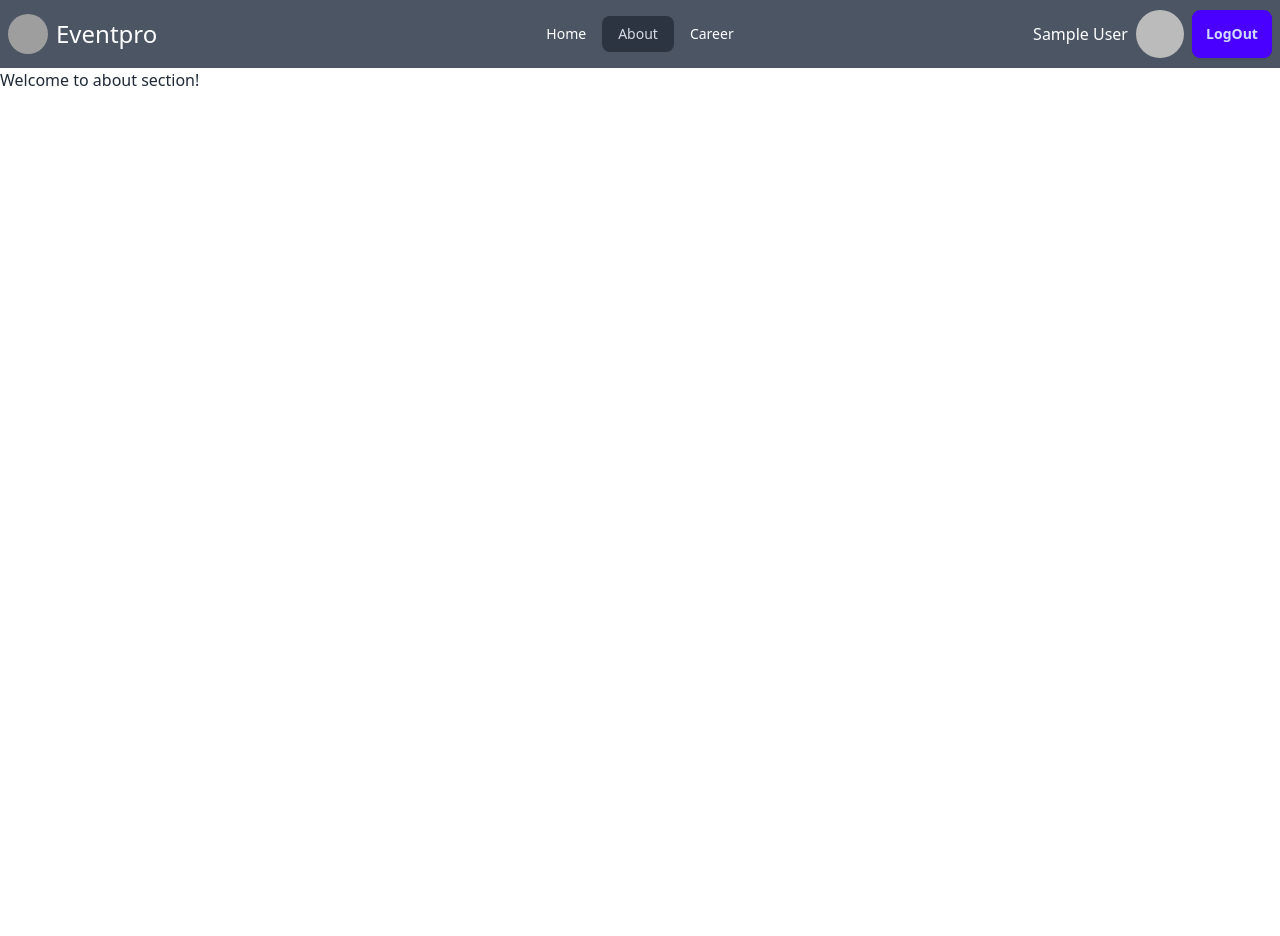
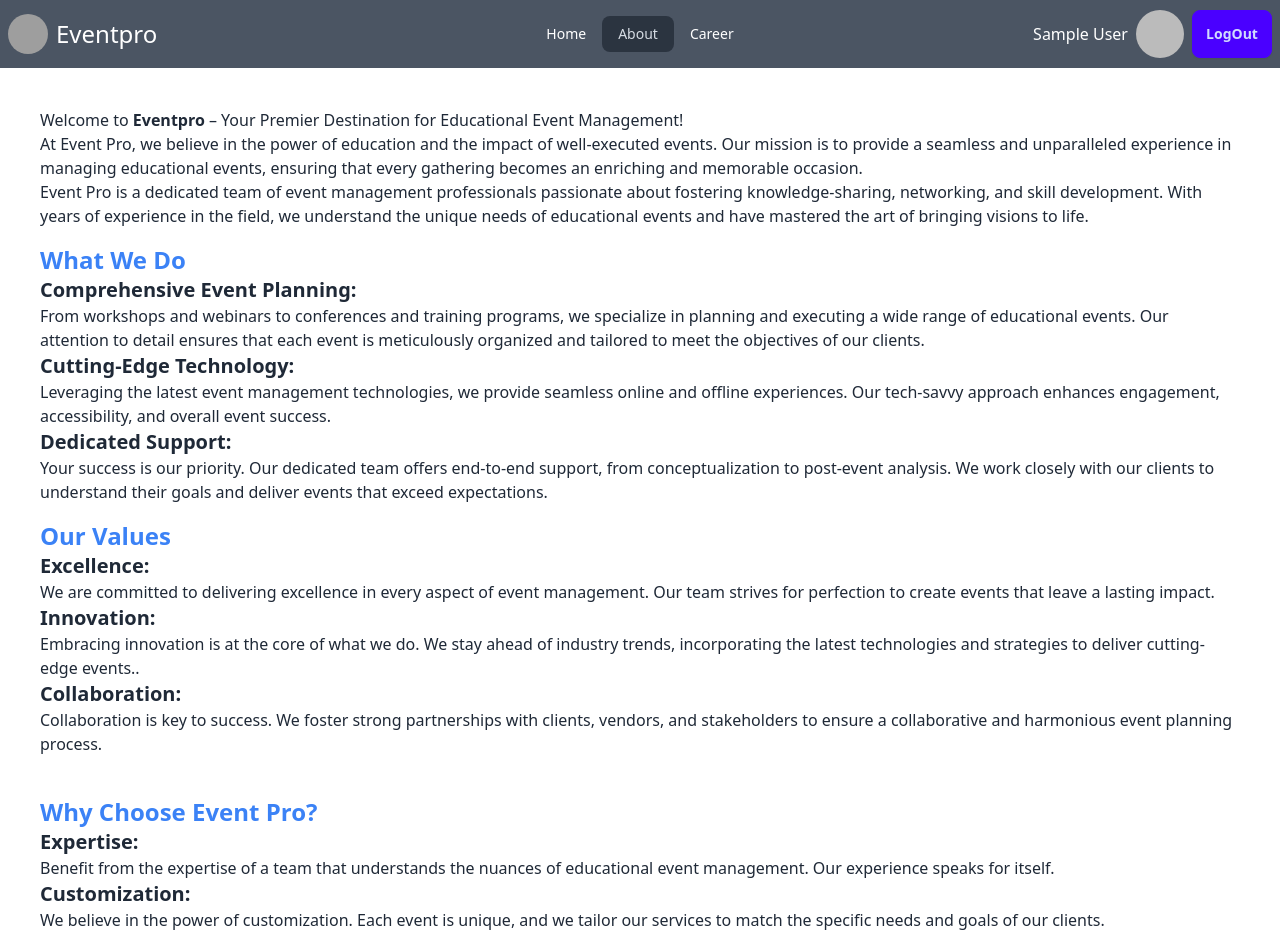
Before and after one commit to arif20026/event-management, a React (Vite) app: page /about in a window 1280 px wide. Shown: the top 936 px of the page. Before the commit the page ends 800 px from the top, so only its background shows below. Built offline with nearby package versions, Linux system fonts and the light colour scheme; no server answers; sample sign-in values are in the browser's storage; grey boxes are pictures that could not be loaded.

Commit message:
added about page and career page

```diff
--- a/src/Pages/About/About.jsx
+++ b/src/Pages/About/About.jsx
@@ -5,7 +5,67 @@ const About = () => {
         <div>
             <Navbar></Navbar>
 
-            <h3>Welcome to about section!</h3>
+            <div className="m-10">
+
+                Welcome to <span className="font-bold">Eventpro</span> – Your Premier Destination for Educational Event Management!<br />
+
+                At Event Pro, we believe in the power of education and the impact of well-executed events. Our mission is to provide a seamless and unparalleled experience in managing educational events, ensuring that every gathering becomes an enriching and memorable occasion.<br />
+
+
+                <div>
+                Event Pro is a dedicated team of event management professionals passionate about fostering knowledge-sharing, networking, and skill development. With years of experience in the field, we understand the unique needs of educational events and have mastered the art of bringing visions to life.<br />
+                </div>
+
+                <div className="my-4">
+                <span className="text-2xl text-blue-500 font-bold">What We Do</span><br />
+                <span className="text-xl font-bold">Comprehensive Event Planning:</span><br />
+                From workshops and webinars to conferences and training programs, we specialize in planning and executing a wide range of educational events. Our attention to detail ensures that each event is meticulously organized and tailored to meet the objectives of our clients.<br />
+                <span className="text-xl font-bold">Cutting-Edge Technology:</span><br />
+
+
+                Leveraging the latest event management technologies, we provide seamless online and offline experiences. Our tech-savvy approach enhances engagement, accessibility, and overall event success.<br />
+                <span className="text-xl font-bold">Dedicated Support:</span><br />
+
+
+                Your success is our priority. Our dedicated team offers end-to-end support, from conceptualization to post-event analysis. We work closely with our clients to understand their goals and deliver events that exceed expectations.
+                </div>
+
+                <div className="my-4">
+                <span className="text-2xl text-blue-500 font-bold">Our Values</span><br />
+
+                <span className="text-xl font-bold">Excellence:</span><br />
+                We are committed to delivering excellence in every aspect of event management. Our team strives for perfection to create events that leave a lasting impact.<br />
+
+                <span className="text-xl font-bold">Innovation:</span><br />
+                Embracing innovation is at the core of what we do. We stay ahead of industry trends, incorporating the latest technologies and strategies to deliver cutting-edge events..<br />
+
+                <span className="text-xl font-bold">Collaboration:</span><br />
+                Collaboration is key to success. We foster strong partnerships with clients, vendors, and stakeholders to ensure a collaborative and harmonious event planning process.<br />
+
+
+                <br />
+
+                </div>
+
+                <div >
+                <span className="text-2xl text-blue-500 font-bold">Why Choose Event Pro?</span> <br />
+                <span className="text-xl font-bold">Expertise:</span>
+
+                <br />
+                Benefit from the expertise of a team that understands the nuances of educational event management. Our experience speaks for itself. <br />
+                <span className="text-xl font-bold">Customization:</span>
+
+                <br />
+                We believe in the power of customization. Each event is unique, and we tailor our services to match the specific needs and goals of our clients.<br />
+                <span className="text-xl font-bold">Passion for Education:</span>
+                <br />
+                Education is not just an industry for us; it's a passion. We are driven by the desire to contribute to the growth and success of educational initiatives. <br />
+                </div>
+
+                Thank you for considering Event Pro as your trusted partner in educational event management. We look forward to the opportunity to collaborate with you and turn your vision into a memorable and impactful reality.
+
+                For inquiries and partnership opportunities, contact us today!
+            </div>
 
         </div>
     );
--- a/src/Pages/Career/Career.jsx
+++ b/src/Pages/Career/Career.jsx
@@ -5,7 +5,40 @@ const Career = () => {
         <div>
             <Navbar></Navbar>
 
-            <h3>Welcome to career section!</h3>
+            <section className="m-4 space-y-4">
+                <h1 className="text-2xl">Join Our Team at Event Pro</h1>
+
+                <article>
+                    <h2 className="text-2xl text-blue-500">Why Work at Event Pro?</h2>
+                    <ul>
+                        <li><strong>Exciting Challenges:</strong> Join a team that thrives on tackling exciting challenges.</li>
+                        <li><strong>Innovative Environment:</strong> Be part of an innovative and forward-thinking environment.</li>
+                        <li><strong>Collaborative Culture:</strong> Collaboration is at the heart of our culture.</li>
+                        <li><strong>Growth Opportunities:</strong> We believe in nurturing talent and providing growth opportunities.</li>
+                    </ul>
+                </article>
+
+                <article>
+                    <h2 className="text-2xl text-blue-500">Current Openings</h2>
+                    <ul className="space-y-4">
+                        <li><strong>Event Coordinator:</strong> Play a pivotal role in planning and executing educational events. <button className="btn btn-sm bg-blue-500">Apply now</button></li>
+                        <li><strong>Marketing Specialist:</strong> Contribute to the promotion of educational events.<button className="btn btn-sm bg-blue-500">Apply now</button></li>
+                        <li><strong>Technology Enthusiast:</strong> Join our tech team and implement cutting-edge solutions.<button className="btn btn-sm bg-blue-500">Apply now</button></li>
+                    </ul>
+                </article>
+
+
+                <article>
+                    <h2 className="text-2xl text-blue-500">Internship Programs</h2>
+                    <p>Explore our internship programs designed to provide students and recent graduates with valuable insights into the world of educational events.</p>
+                </article>
+
+                <article>
+                    <h2 className="text-2xl text-blue-500">Join Event Pro in Shaping the Future of Educational Events</h2>
+                    <p>If you are ready to contribute to our mission and be part of a dynamic team, we invite you to explore career opportunities with us. Grow with us. Innovate with us. Create with us. Join Event Pro!</p>
+                    <p>For inquiries and applications, contact us at <a href="mailto:careers@eventpro.com" className="font-bold text-blue-500">careers@eventpro.com</a>.</p>
+                </article>
+            </section>
 
         </div>
     );
```
